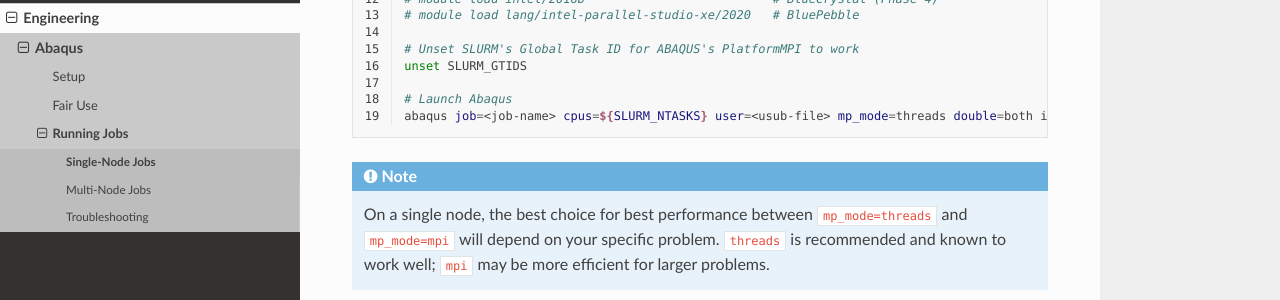
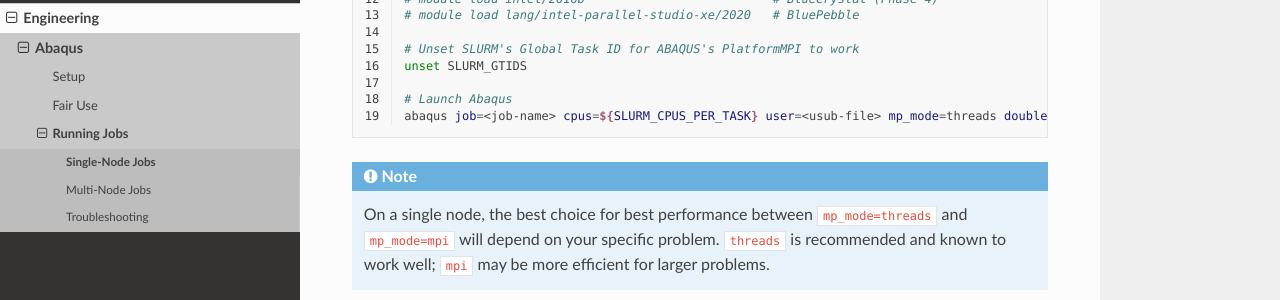
Before and after one commit to ACRC/HPC-community-docs, a Sphinx documentation site: the page built from source/engineering/abaqus/single-node.md, in a window 1280 px wide and 900 px high, scrolled down 368 px. Shown: the part 151-451 px from the top of the window. Built offline with Sphinx 7.4.7 and the Read the Docs theme 2.0.0, drawn with Linux system fonts in a browser that asks for light colours; pages that are not in the unit, such as notebooks, are missing from menus.

Commit message:
Update: single-node job script environment variable.

````diff
--- a/source/engineering/abaqus/single-node.md
+++ b/source/engineering/abaqus/single-node.md
@@ -30,7 +30,7 @@
 unset SLURM_GTIDS
 
 # Launch Abaqus
-abaqus job=<job-name> cpus=${SLURM_NTASKS} user=<usub-file> mp_mode=threads double=both interactive
+abaqus job=<job-name> cpus=${SLURM_CPUS_PER_TASK} user=<usub-file> mp_mode=threads double=both interactive
 ```
 
 ```{note}
````
